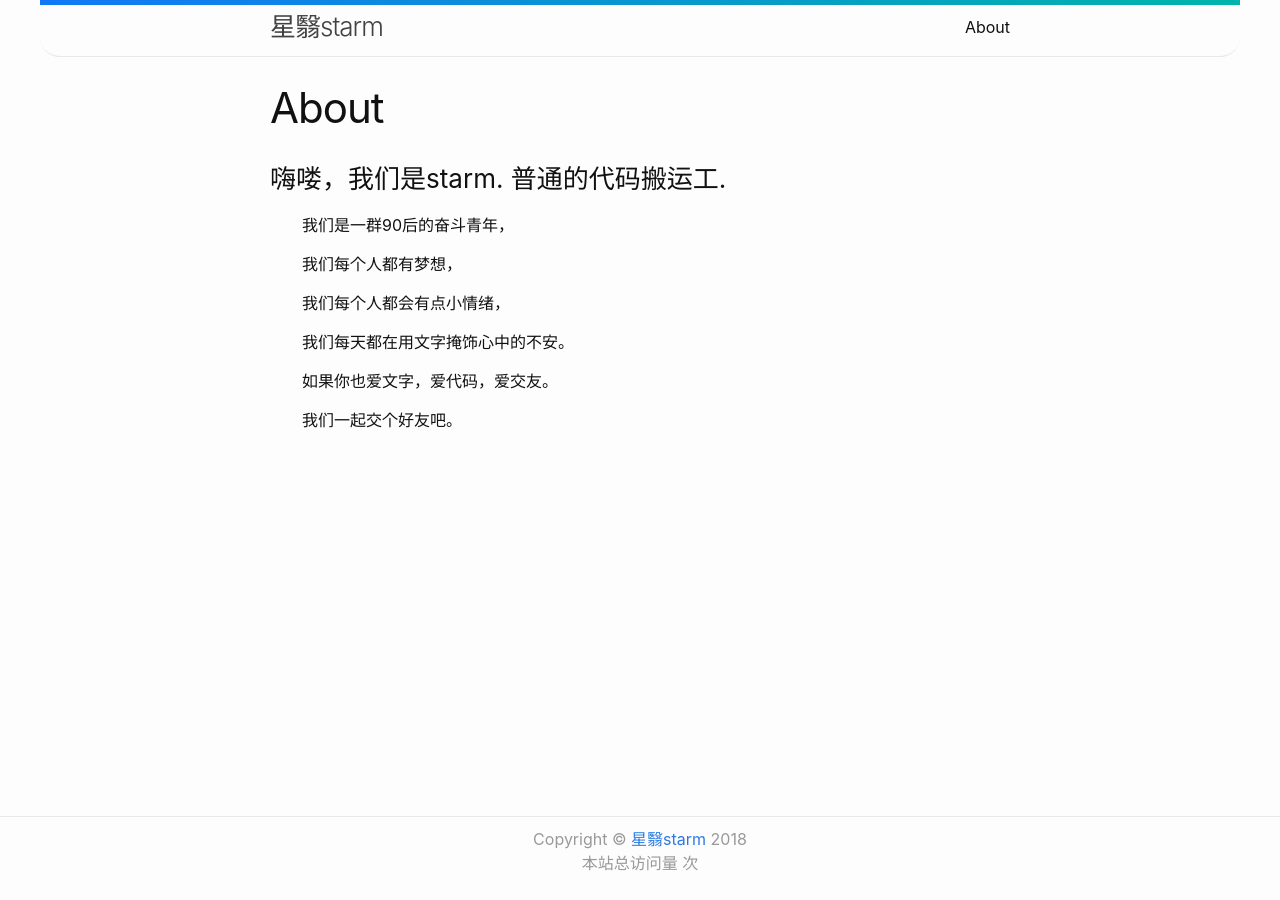
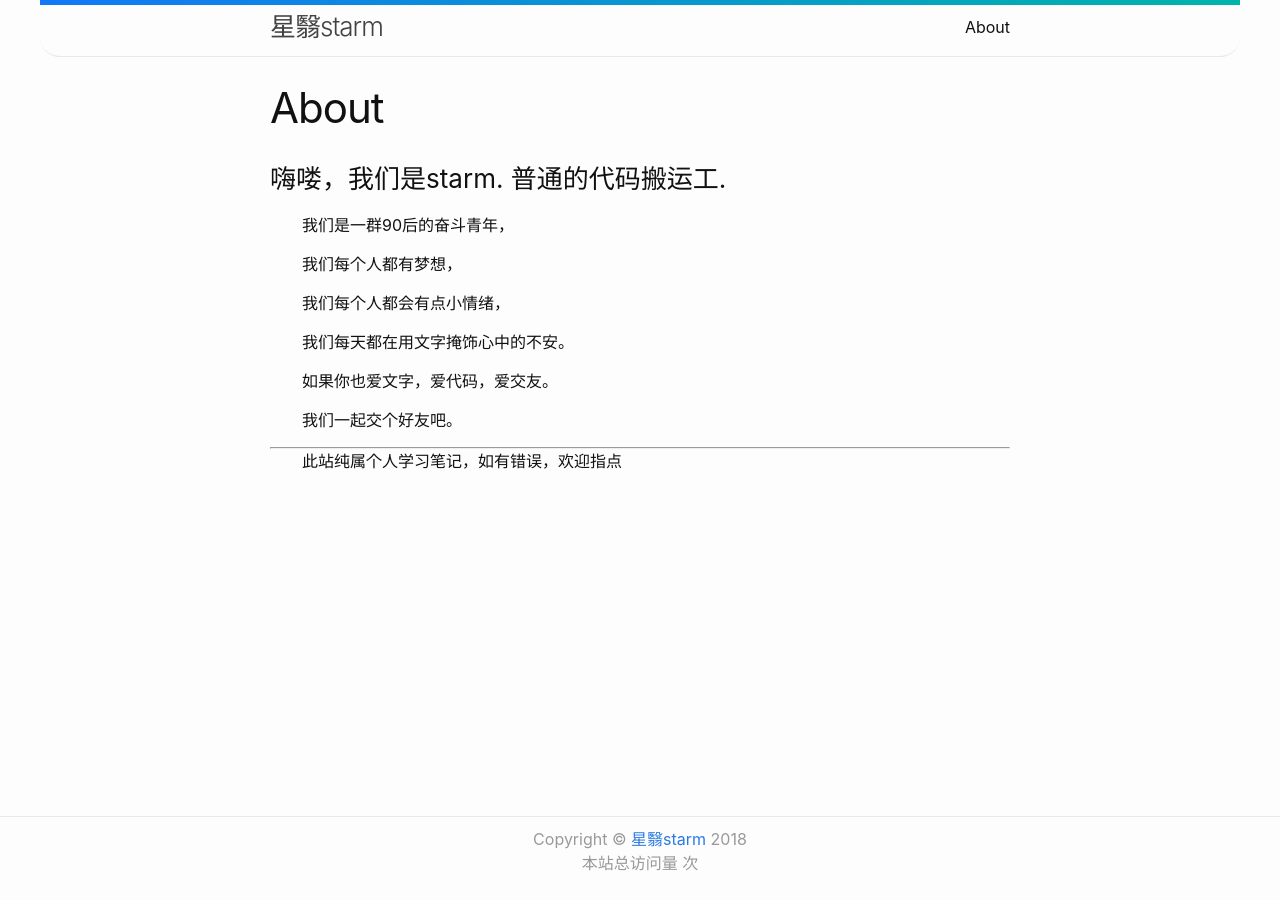
Before and after one commit to starm328/starm328.github.io, a Jekyll site: the page built from about.md, in a window 1280 px wide. Built offline with Jekyll 4.4.1, drawn with Linux system fonts in a browser that asks for light colours; comment, search, counter and statistics services are not loaded.

Commit message:
about 内容修改

```diff
--- a/about.md
+++ b/about.md
@@ -16,3 +16,7 @@ permalink: /about/
 　　如果你也爱文字，爱代码，爱交友。
 
 　　我们一起交个好友吧。
+
+* * *
+
+　　此站纯属个人学习笔记，如有错误，欢迎指点
```
